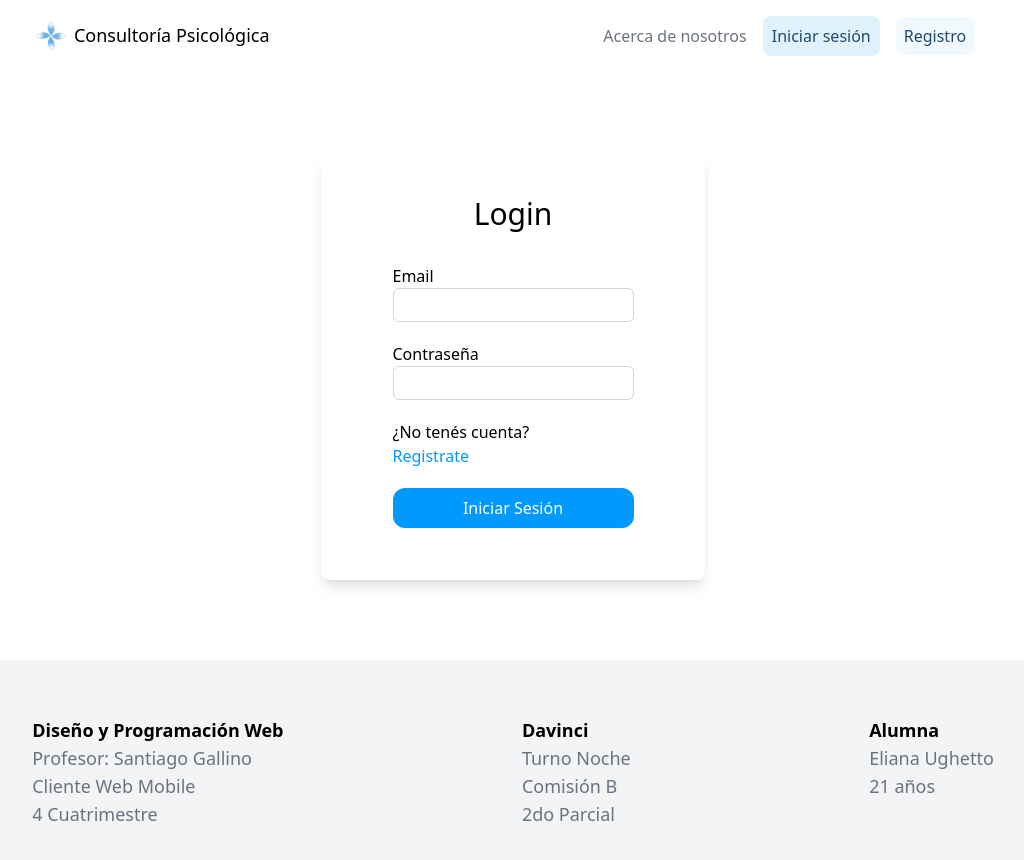
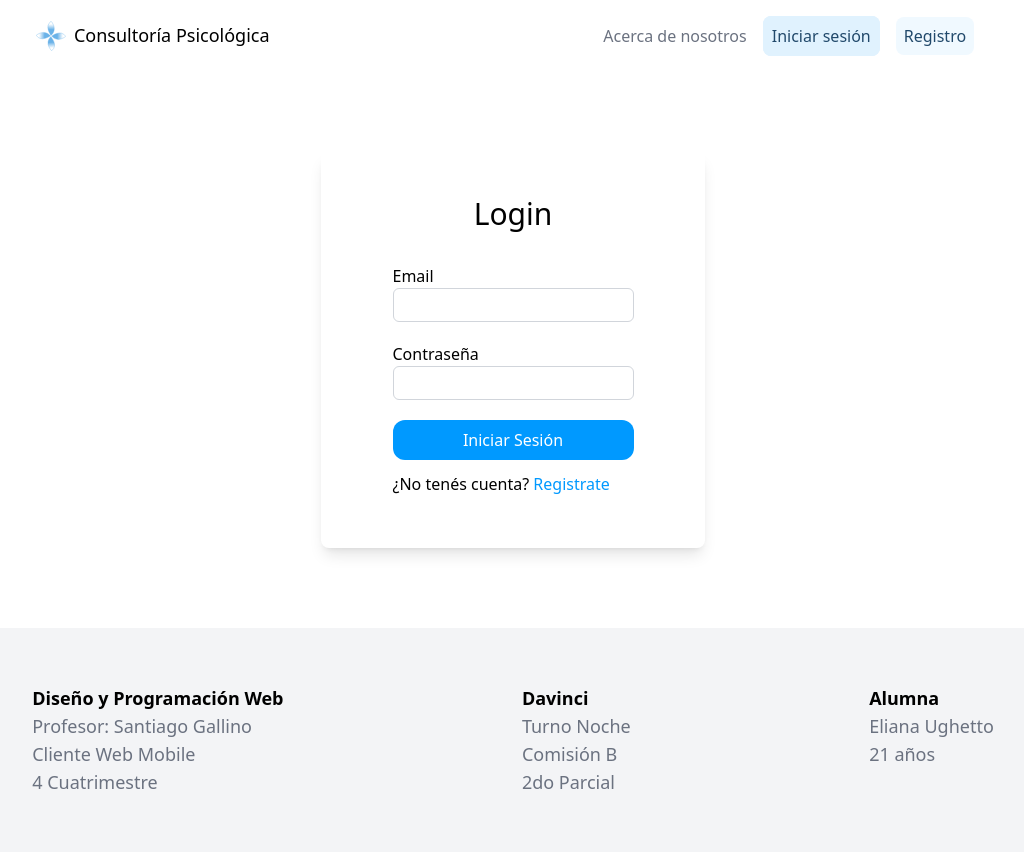
Before and after one commit to ughettoeliana/proyecto-terapia-existencial, a React (Vite) app in the folder terapia-existencial-react/: page /login in a window 1280 px wide. Shown: the top 860 px of the page, without its empty margins (127-1151 px from the left). Built offline with nearby package versions, Linux system fonts and the light colour scheme.

Commit message:
added the links in the login an register page

```diff
--- a/terapia-existencial-react/src/pages/Login.jsx
+++ b/terapia-existencial-react/src/pages/Login.jsx
@@ -58,16 +58,15 @@ function Login() {
                   className="border border-solid border-gray-300 rounded-md p-1"
                 />
               </div>
-              <div>
-                <p>¿No tenés cuenta?</p>
-                <Link to='/register' className="text-primary">Registrate</Link>
-              </div>
+
               <div className="my-5">
                 <BaseButton
                   className="w-full"
                   type="submit"
                   btnText="Iniciar Sesión"
-                />
+                /><div className="mt-3">
+                <p>¿No tenés cuenta? <Link to='/register' className="text-primary">Registrate</Link></p>
+              </div>
               </div>
             </form>
           </div>
--- a/terapia-existencial-react/src/pages/Register.jsx
+++ b/terapia-existencial-react/src/pages/Register.jsx
@@ -1,6 +1,6 @@
 import React, { useState } from "react";
 import BaseButton from "../components/BaseButton";
-import { useNavigate } from "react-router-dom";
+import { Link, useNavigate } from "react-router-dom";
 import { createAccount, login } from "../api/user";
 
 function Register() {
@@ -19,7 +19,7 @@ function Register() {
   const handleFormSubmit = async (e) => {
     e.preventDefault();
     try {
-       await createAccount(email, password);
+      await createAccount(email, password);
       const loggedUser = await login(email, password);
       localStorage.setItem("token", loggedUser.token);
       navigate("/services", { replace: true });
@@ -65,6 +65,13 @@ function Register() {
                   type="submit"
                   btnText="Iniciar Sesión"
                 />
+                <div className="mt-3">
+                  <p>
+                    ¿Ya tenés cuenta? <Link to="/login" className="text-primary">
+                      Inicia Sesión
+                    </Link>
+                  </p>
+                </div>
               </div>
             </form>
           </div>
```
